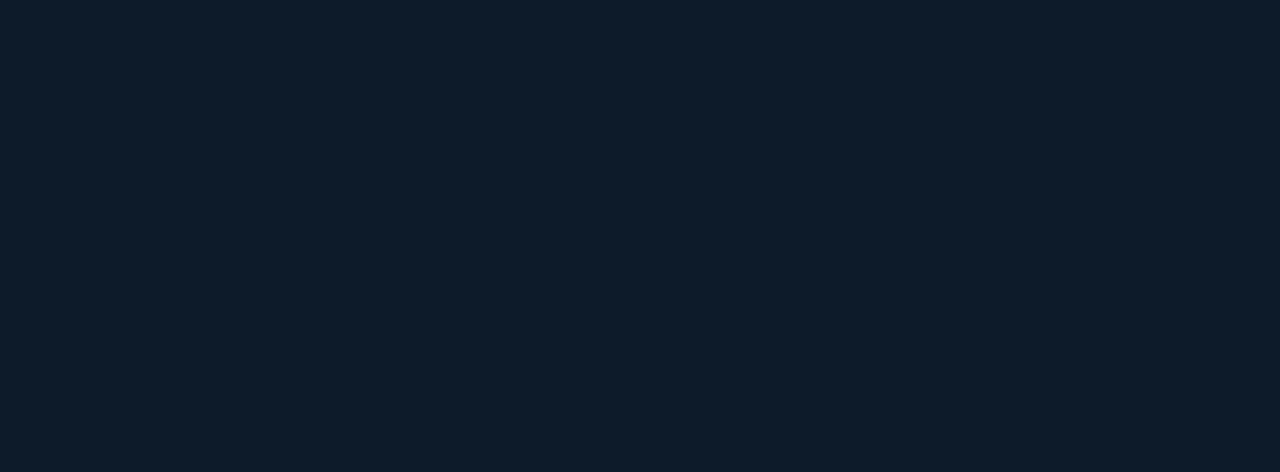
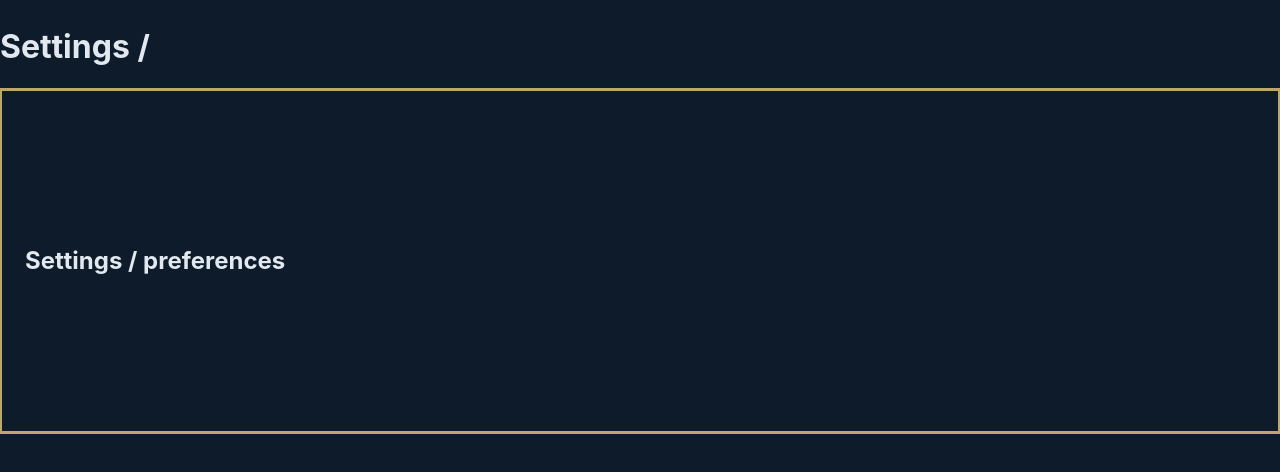
Before and after one commit to LuisDev912/EduMath-Track, a React (Vite) app in the folder frontend/: page /settings/preferences in a window 1280 px wide. Shown: the top 472 px of the page. Built offline with nearby package versions, Linux system fonts and the light colour scheme.

Commit message:
feat(structure): improve SettingsLayout HTML structure and accessibility

```diff
--- a/frontend/src/features/settings/pages/SettingsLayout.tsx
+++ b/frontend/src/features/settings/pages/SettingsLayout.tsx
@@ -1,3 +1,40 @@
+import { Outlet, useLocation } from "react-router";
+import SettingsHeader from "../components/SettingsHeader";
+import { useRef, useEffect } from "react";
+import { useTranslation } from "react-i18next";
+
 export default function SettingsLayout() {
-    return <main></main>
+    const location = useLocation();
+    const { t } = useTranslation();
+    const mainRef = useRef<HTMLElement>(null);
+
+    useEffect(() => {
+        if (mainRef.current) mainRef.current.focus();
+    }, [location.pathname]);
+    return (
+        <>
+            <SettingsHeader />
+
+            <button
+                className="skip-link"
+                onClick={() => {
+                    mainRef.current?.focus();
+                }}
+            >
+                {t("layout.skipToContent")}
+            </button>
+
+            <main
+                ref={mainRef}
+                tabIndex={-1}
+                className="settings-layout"
+            >
+
+                <section className="settings-content">
+                    <Outlet />
+                </section>
+
+            </main>
+        </>
+    );
 };
```
